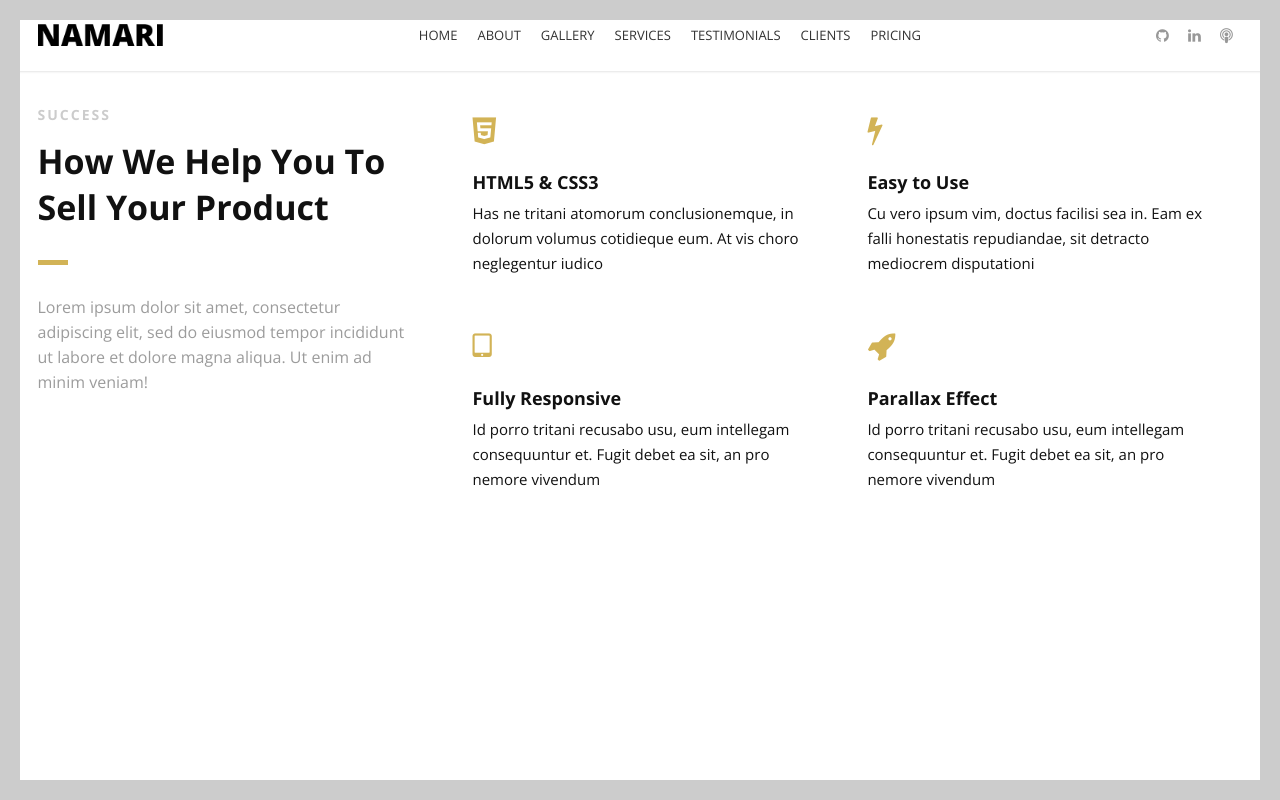
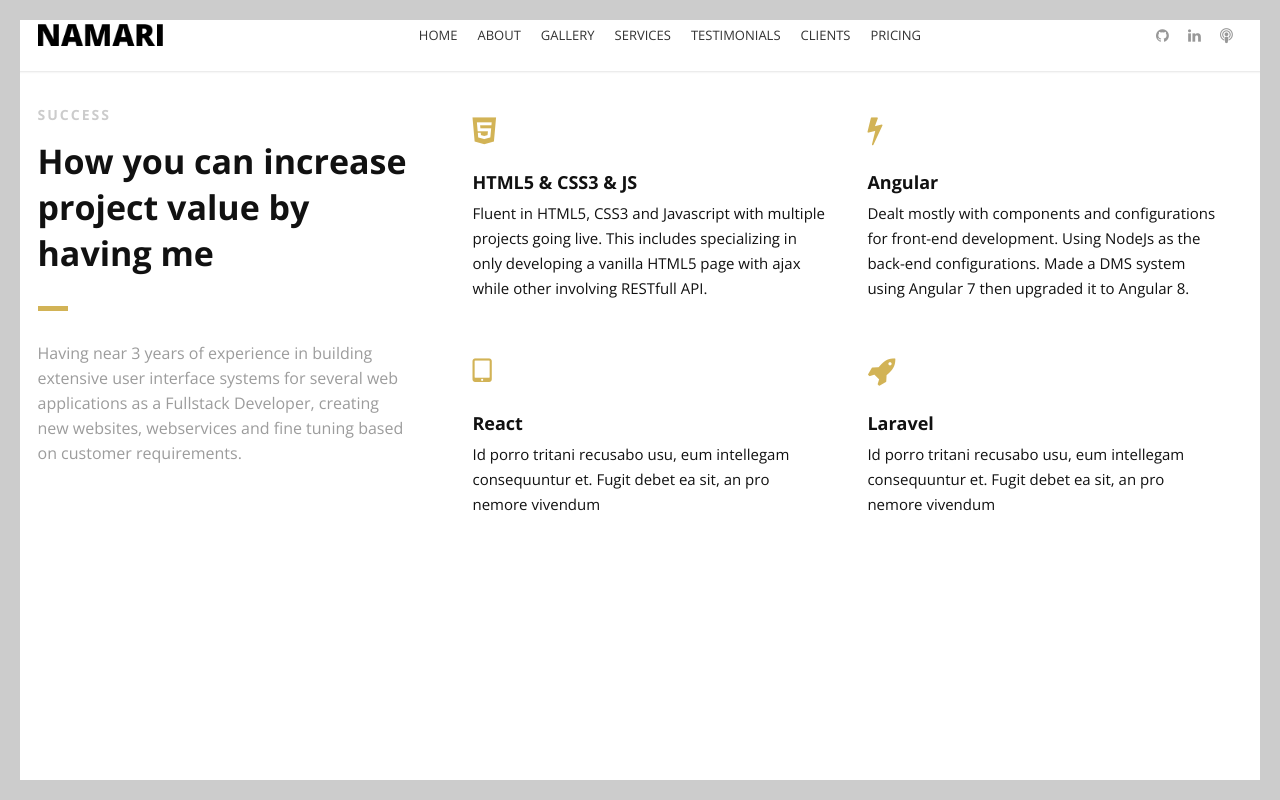
Before and after one commit to zac-dodol/WebsiteMockup, an Angular app: page /About in a window 1280 px wide. Built offline with nearby package versions, Linux system fonts and the light colour scheme.

Commit message:
Redo file commit

```diff
--- a/src/app/intro/intro.component.html
+++ b/src/app/intro/intro.component.html
@@ -6,9 +6,12 @@
     <div class="col-3">
       <div class="section-heading">
         <h3>SUCCESS</h3>
-        <h2 class="section-title">How We Help You To Sell Your Product</h2>
-        <p class="section-subtitle">Lorem ipsum dolor sit amet, consectetur adipiscing elit, sed do
-          eiusmod tempor incididunt ut labore et dolore magna aliqua. Ut enim ad minim veniam!</p>
+        <h2 class="section-title">How you can increase project value by having me</h2>
+        <p class="section-subtitle">
+          Having near 3 years of experience in building extensive user interface systems for several
+          web applications as a Fullstack Developer, creating new websites, webservices
+          and fine tuning based on customer requirements.
+        </p>
       </div>
 
     </div>
@@ -20,12 +23,16 @@
         <!--Icon-->
         <div class="icon">
           <i class="fa fa-html5 fa-2x"></i>
+          <!-- <i class="fa fa-css3 fa-2x"></i>
+          <i class="fa fa-js fa-2x"></i> -->
         </div>
         <!--Icon Block Description-->
         <div class="icon-block-description">
-          <h4>HTML5 &amp; CSS3</h4>
-          <p>Has ne tritani atomorum conclusionemque, in dolorum volumus cotidieque eum. At vis choro
-            neglegentur iudico</p>
+          <h4>HTML5 &amp; CSS3 &amp; JS</h4>
+          <p>Fluent in HTML5, CSS3 and Javascript with multiple projects going live.
+            This includes specializing in only developing a vanilla HTML5 page with ajax while other involving RESTfull
+            API.
+          </p>
         </div>
       </div>
       <!--End of Icon Block-->
@@ -38,9 +45,9 @@
         </div>
         <!--Icon Block Description-->
         <div class="icon-block-description">
-          <h4>Easy to Use</h4>
-          <p>Cu vero ipsum vim, doctus facilisi sea in. Eam ex falli honestatis repudiandae, sit
-            detracto mediocrem disputationi</p>
+          <h4>Angular</h4>
+          <p>Dealt mostly with components and configurations for front-end development. Using NodeJs as the back-end configurations. Made a DMS system using Angular 7 then upgraded it to Angular 8.
+          </p>
         </div>
       </div>
       <!--End of Icon Block-->
@@ -53,7 +60,7 @@
         </div>
         <!--Icon Block Description-->
         <div class="icon-block-description">
-          <h4>Fully Responsive</h4>
+          <h4>React</h4>
           <p>Id porro tritani recusabo usu, eum intellegam consequuntur et. Fugit debet ea sit, an pro
             nemore vivendum</p>
         </div>
@@ -68,7 +75,7 @@
         </div>
         <!--Icon Block Description-->
         <div class="icon-block-description">
-          <h4>Parallax Effect</h4>
+          <h4>Laravel</h4>
           <p>Id porro tritani recusabo usu, eum intellegam consequuntur et. Fugit debet ea sit, an pro
             nemore vivendum</p>
         </div>
```
